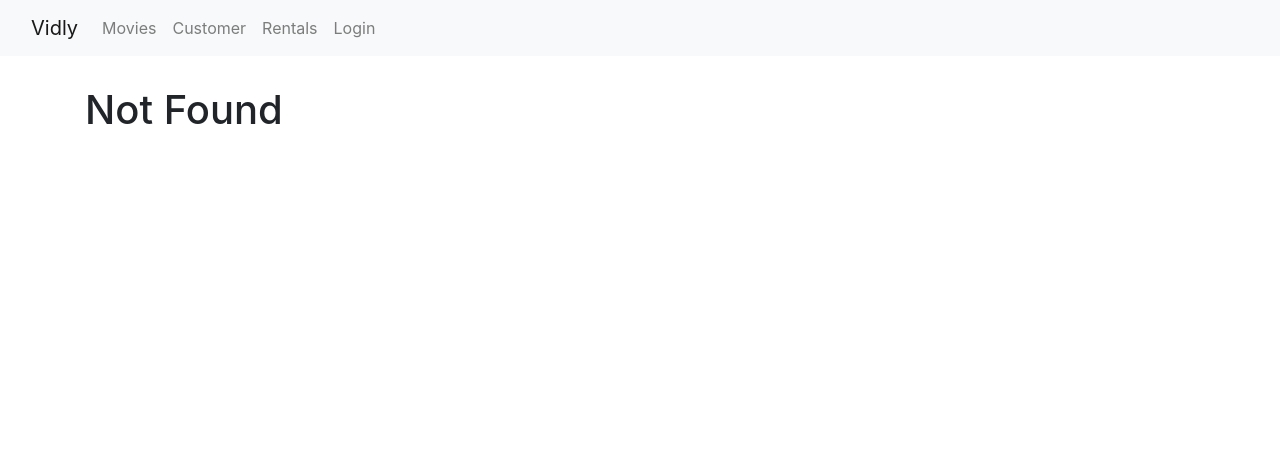
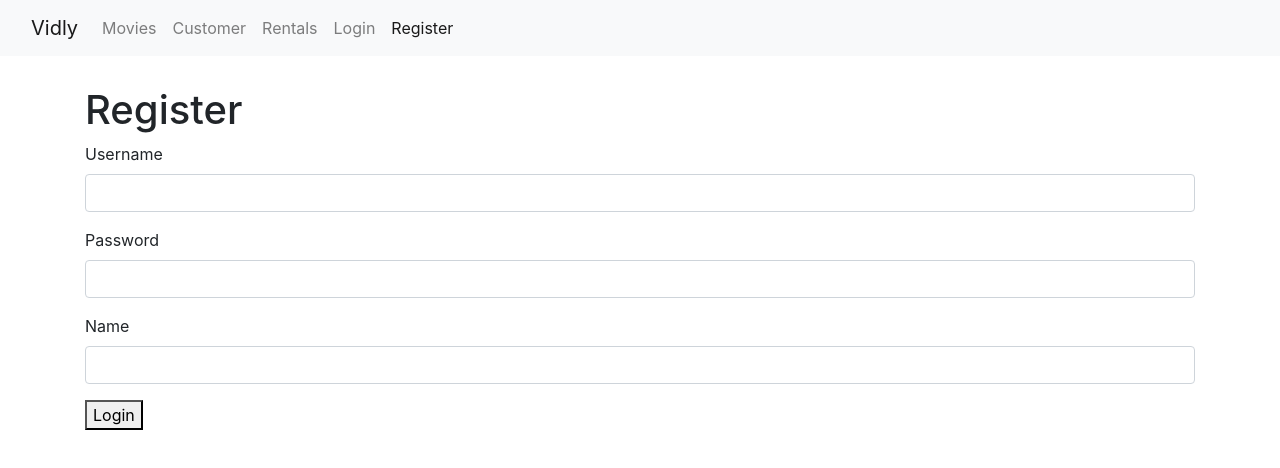
Before and after one commit to fedelippo/vidly, a React (Create React App) app: page /register in a window 1280 px wide. Before the commit this address led to /not-found. Shown: the top 468 px of the page. Built offline with nearby package versions, Linux system fonts and the light colour scheme.

Commit message:
Add Register form

```diff
--- a/src/App.js
+++ b/src/App.js
@@ -10,6 +10,7 @@
 import MovieForm from "./components/common/movieForm";
 import LoginForm from "./components/loginForm";
 import "react-toastify/dist/ReactToastify.css";
+import RegisterForm from "./components/registerForm";
 
 class App extends Component {
   render() {
@@ -20,6 +21,7 @@
         <main className="container">
           <Switch>
             <Route path="/login" component={LoginForm} />
+            <Route path="/register" component={RegisterForm} />
             <Route path="/movies/:id" component={MovieForm} />
             <Route path="/movies" component={Movies} />
             <Route path="/customers" component={Customers} />
--- a/src/components/common/navBar.jsx
+++ b/src/components/common/navBar.jsx
@@ -33,6 +33,9 @@
             <NavLink className="nav-link" to="/login">
               Login
             </NavLink>
+            <NavLink className="nav-link" to="/register">
+              Register
+            </NavLink>
           </div>
         </div>
       </div>
--- /dev/null
+++ b/src/components/registerForm.jsx
@@ -0,0 +1,37 @@
+import React from "react";
+import Joi from "joi-browser";
+import Form from "./common/form";
+
+class RegisterForm extends Form {
+  state = {
+    data: { username: "", password: "", name: "" },
+    errors: {},
+  };
+
+  schema = {
+    username: Joi.string().required().label("Username"),
+    password: Joi.string().required().min(5).label("Password"),
+    name: Joi.string().required().label("Name"),
+  };
+
+  doSubmit = () => {
+    // call the server
+    console.log("Submitted!");
+  };
+
+  render() {
+    return (
+      <div>
+        <h1>Register</h1>
+        <form onSubmit={this.handleSubmit}>
+          {this.renderInput("username", "Username")}
+          {this.renderInput("password", "Password", "password")}
+          {this.renderInput("name", "Name")}
+          {this.renderButton("Login")}
+        </form>
+      </div>
+    );
+  }
+}
+
+export default RegisterForm;
```
